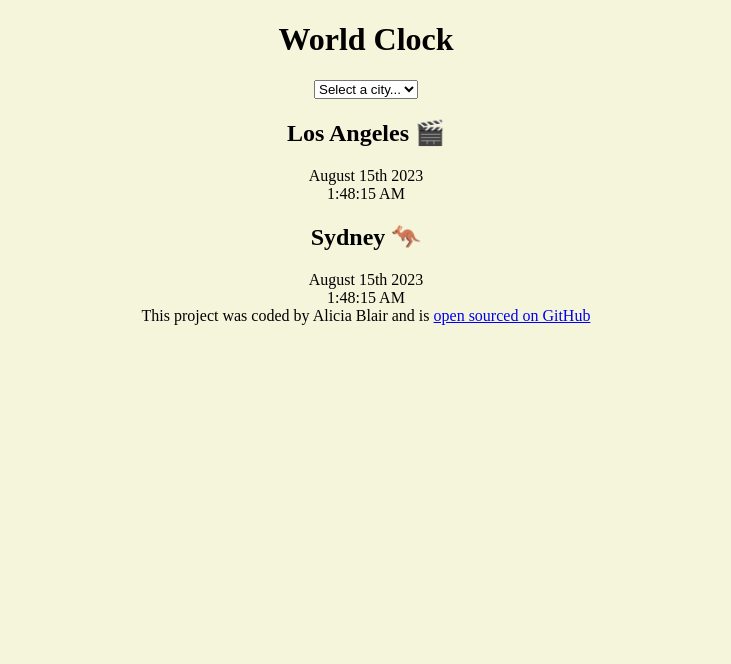
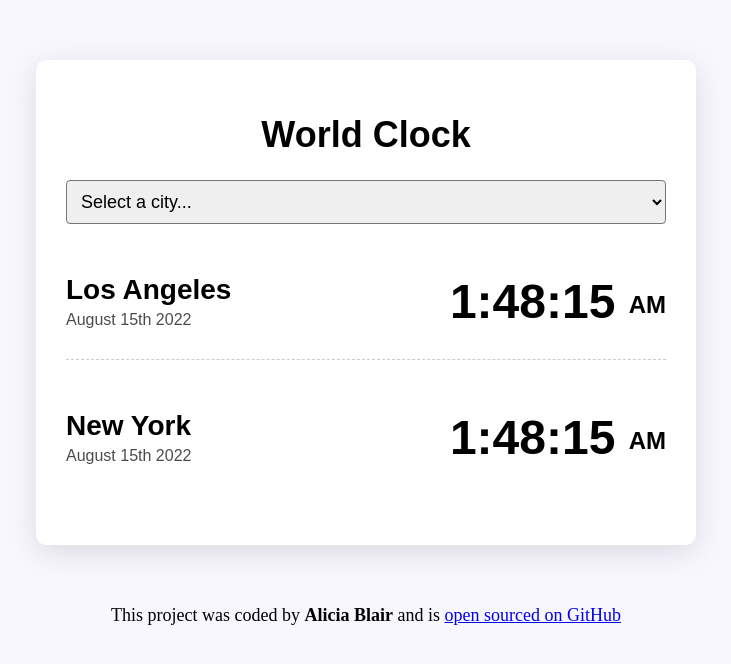
Before and after one commit to aliciablair/world-clock, a plain HTML site: page index.html in a window 1280 px wide. Shown: the whole page, without its empty margins (274-1005 px from the left). Drawn offline with Linux system fonts and the light colour scheme.

Commit message:
CSS styling

```diff
--- a/index.html
+++ b/index.html
@@ -10,6 +10,7 @@
 <body>
     <div class="container">
     <h1>World Clock</h1>
+
 <select>
     <option value="">Select a city...</option>
     <option value="">London</option>
@@ -18,20 +19,24 @@
 </select>
 
   <div class="city">
-    <h2>Los Angeles 🎬</h2>
-    <div class="date">August 15th 2023</div>
-    <div class="time">1:48:15 AM</div>
+    <div>
+      <h2>Los Angeles</h2>
+      <div class="date">August 15th 2022</div>
+    </div>
+    <div class="time">1:48:15 <small> AM </small></div>
   </div>
 
   <div class="city">
-    <h2>Sydney 🦘</h2>
-    <div class="date">August 15th 2023</div>
-    <div class="time">1:48:15 AM</div>
+    <div>
+      <h2>New York</h2>
+      <div class="date">August 15th 2022</div>
+    </div>
+    <div class="time">1:48:15 <small> AM </small></div>
   </div>
 
-
+</div>
   <footer>
-        This project was coded by Alicia Blair and is
+        This project was coded by <strong>Alicia Blair</strong> and is
         <a href="https://github.com/girlsgotomarz/world-clock" target="_blank">open sourced on GitHub</a>
     </footer>
     <script src="src/index.js"></script>
--- a/src/style.css
+++ b/src/style.css
@@ -1,8 +1,68 @@
+h1 {
+    text-align: center;
+    font-size: 36px;
+}
+
+h2 {
+    margin: 0 0 5px;
+    font-size: 28px;
+}
+
+select {
+    display: block;
+    width: 100%;
+    padding: 10px;
+    border-radius: 4px;
+    font-size: 18px;
+}
+
 body {
-    background-color: beige;
-    text-align: center;
+    background-color: #f9f7fe;
+
+}
+
+.container {
+    max-width: 600px;
+    margin: 60px auto;
+    background-color: white;
+    padding: 30px;
+    box-shadow: rgba(100, 100, 111, 0.2) 0px 7px 29px 0px;
+    border-radius: 10px;
+    font-family: sans-serif;
+
+}
+
+.city {
+    display: flex;
+    margin: 20px 0;
+    justify-content: space-between;
+    border-bottom: 1px dashed rgba(0,0,0, 0.2);
+    padding: 30px 0;
+
+}
+
+.city:last-child {
+    border: none;
+}
+
+.time {
+    font-size: 48px;
+    font-weight: bold;
+}
+
+.time small {
+
+    font-size: 24px;
+    vertical-align: middle;
+}
+
+.date {
+    opacity: 0.7;
+
 }
 
 footer {
     text-align: center;
+    font-size: 18px;
+    color: rgba (0,0,0, 0.6);
 }
```
Lines whose indentation alone changed are shown as unchanged.
